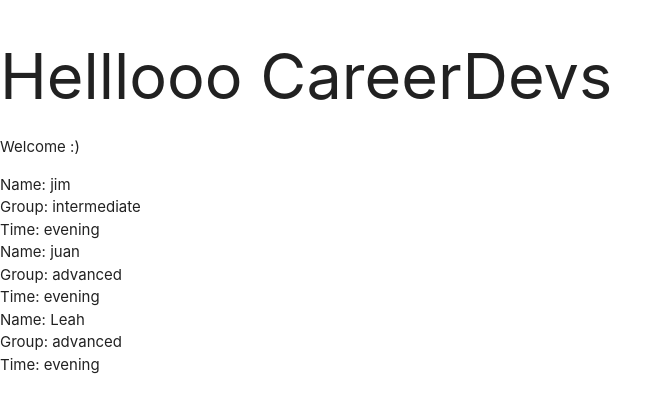
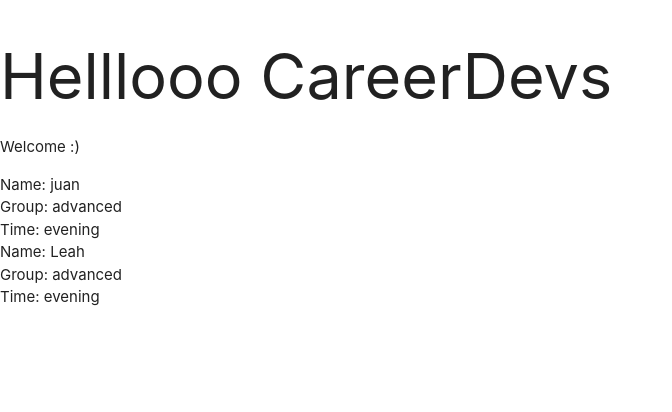
Before and after one commit to jfdoyle3/react-apps, a React (Create React App) app in the folder myapp/: page / in a window 1280 px wide. Shown: the top 412 px of the page, without its empty margins (0-672 px from the left). Built offline with nearby package versions, Linux system fonts and the light colour scheme.

Commit message:
various ways to use conditional outputs

```diff
--- a/myapp/src/Students.js
+++ b/myapp/src/Students.js
@@ -1,25 +1,65 @@
-import React, {Component} from 'react'
+import React from 'react';
 
-class Students extends Component{
-    render(){
-       // console.log(this.props)
-       const {students}=this.props
-       const studentList=students.map(student =>{
-           return (
-            <div className="student" key={student.id}>
+const Students = ({students}) => {
+    // This renders out the template directly. the other 2 below output the data through a varible.
+    // using a varible allows the the logic and template to be cleaner code.
+       return(
+           <div className="student-list">
+               {
+                   students.map(student=>{
+                       return student.group==='advanced' ? (
+                        <div className='student' key={student.id}>
                            <div>Name: {student.name}</div>
                            <div>Group: {student.group}</div>
                            <div>Time: {student.time}</div>
                         </div>
-            )
+                       ): null
                    })
-        return(
-            <div className="student-list">
-                {studentList}
+               }
            </div>
-
        )
     }
-}
+//       using the IF statement
+//       ------------------------------------
+//       const studentList=students.map(student =>{
+//           if(student.group==='advanced'){
+//           return (
+//            <div className="student" key={student.id}>
+//                <div>Name: {student.name}</div>
+//                <div>Group: {student.group}</div>
+//                <div>Time: {student.time}</div>
+//            </div>
+//            )
+//           } else {
+//               return null
+//           }
+//       })
+//        return(
+//            <div className="student-list">
+//                {studentList}
+//            </div>
+//        )
+//    }
+
+
+//  using a ternary operator
+//  -------------------------
+//const studentList=students.map(student =>{
+//   return student.group === 'advanced' ? (
+//                <div className="student" key={student.id}>
+//                   <div>Name: {student.name}</div>
+//                   <div>Group: {student.group}</div>
+//                   <div>Time: {student.time}</div>
+//               </div>
+//               ):null
+//})
+//        return(
+//            <div className="student-list">
+//                {studentList}
+//            </div>
+//
+//        )
+//    }
+
 
 export default Students
```
Lines whose indentation alone changed are shown as unchanged.
